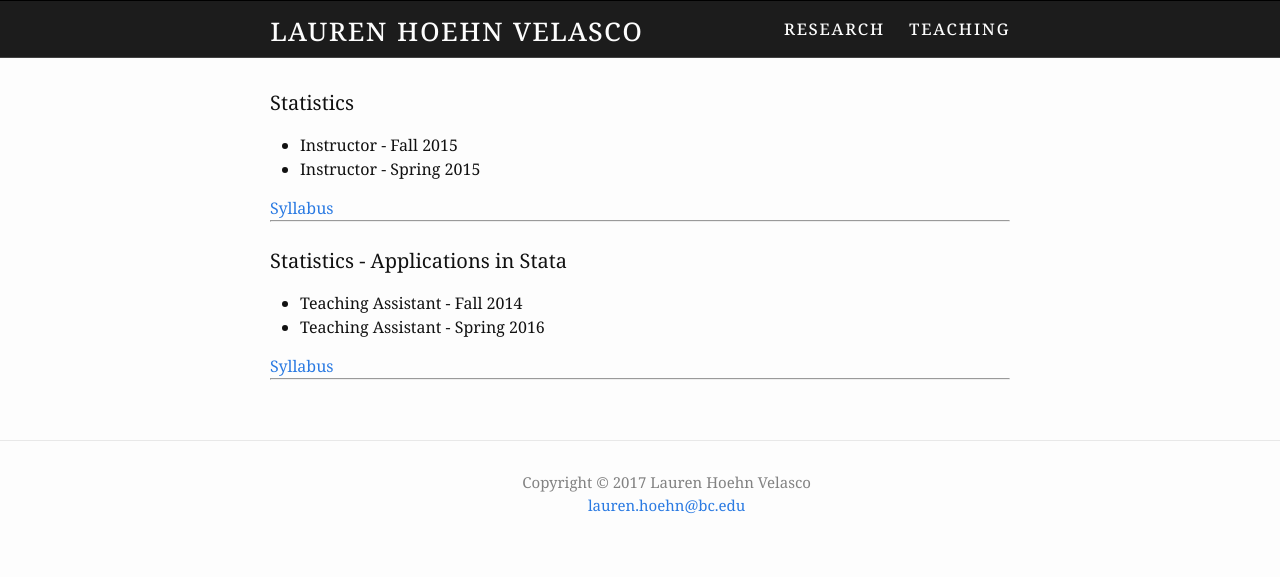
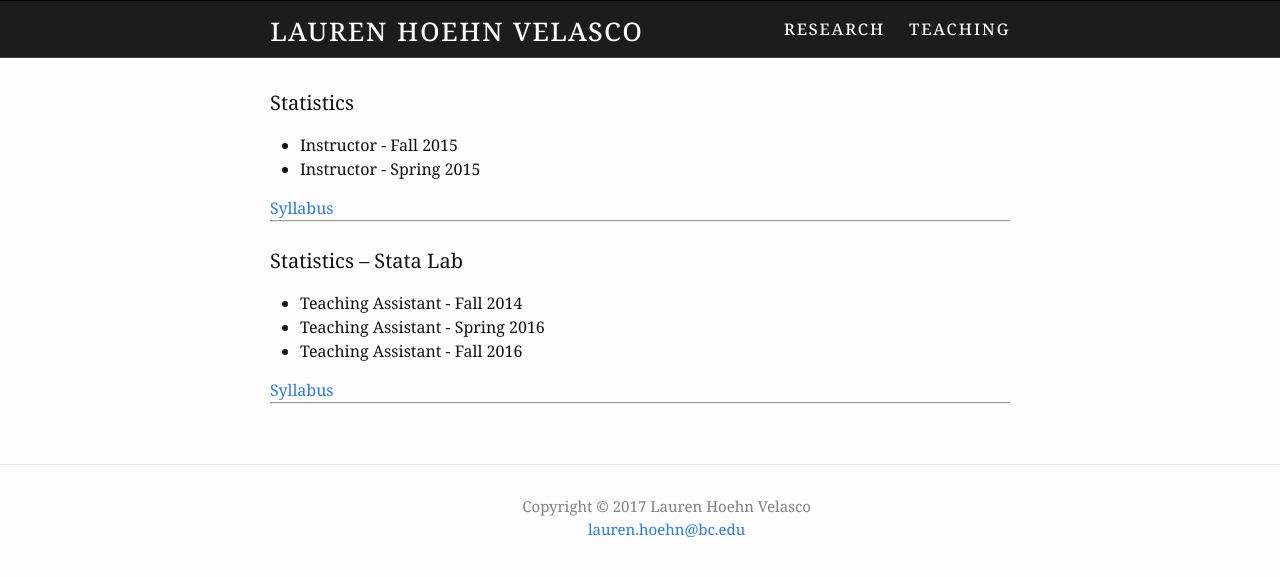
Before and after one commit to germsvel/lhv, a Jekyll site: the page built from teaching.html, in a window 1280 px wide. Shown: the top 577 px of the page. Built offline with Jekyll 4.4.1, drawn with Linux system fonts in a browser that asks for light colours.

Commit message:
Add teaching assistant fall 2016

```diff
--- a/teaching.html
+++ b/teaching.html
@@ -14,10 +14,11 @@ permalink: /teaching/
 
 </br>
 
-<h4>Statistics - Applications in Stata</h4>
+<h4>Statistics – Stata Lab</h4>
 <ul>
   <li>Teaching Assistant - Fall 2014</li>
   <li>Teaching Assistant - Spring 2016</li>
+  <li>Teaching Assistant - Fall 2016</li>
 </ul>
 <a target="_blank" href="{{site.base_url}}/assets/syllabus_velasco_stats_lab.pdf">Syllabus</a>
 <hr>
```
